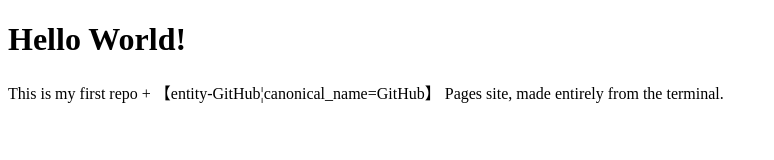
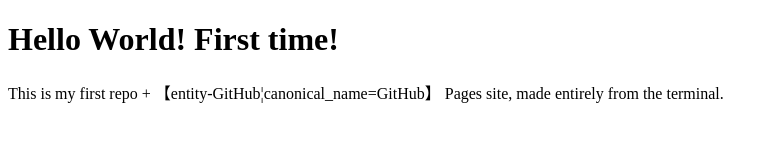
Before and after one commit to alonlalezari-prog/hello-world-page, a plain HTML site: page index.html in a window 1280 px wide. Shown: the whole page, without its empty margins (0-774 px from the left). Drawn offline with Linux system fonts and the light colour scheme.

Commit message:
edited index and readme

```diff
--- a/index.html
+++ b/index.html
@@ -4,7 +4,7 @@
   <title>Hello World</title>
 </head>
 <body>
-  <h1>Hello World!</h1>
+  <h1>Hello World! First time!</h1>
   <p>This is my first repo + 【entity-GitHub¦canonical_name=GitHub】 Pages site, made entirely from the terminal.</p>
 </body>
 </html>
```
Also changed, not shown: 1 other file.
